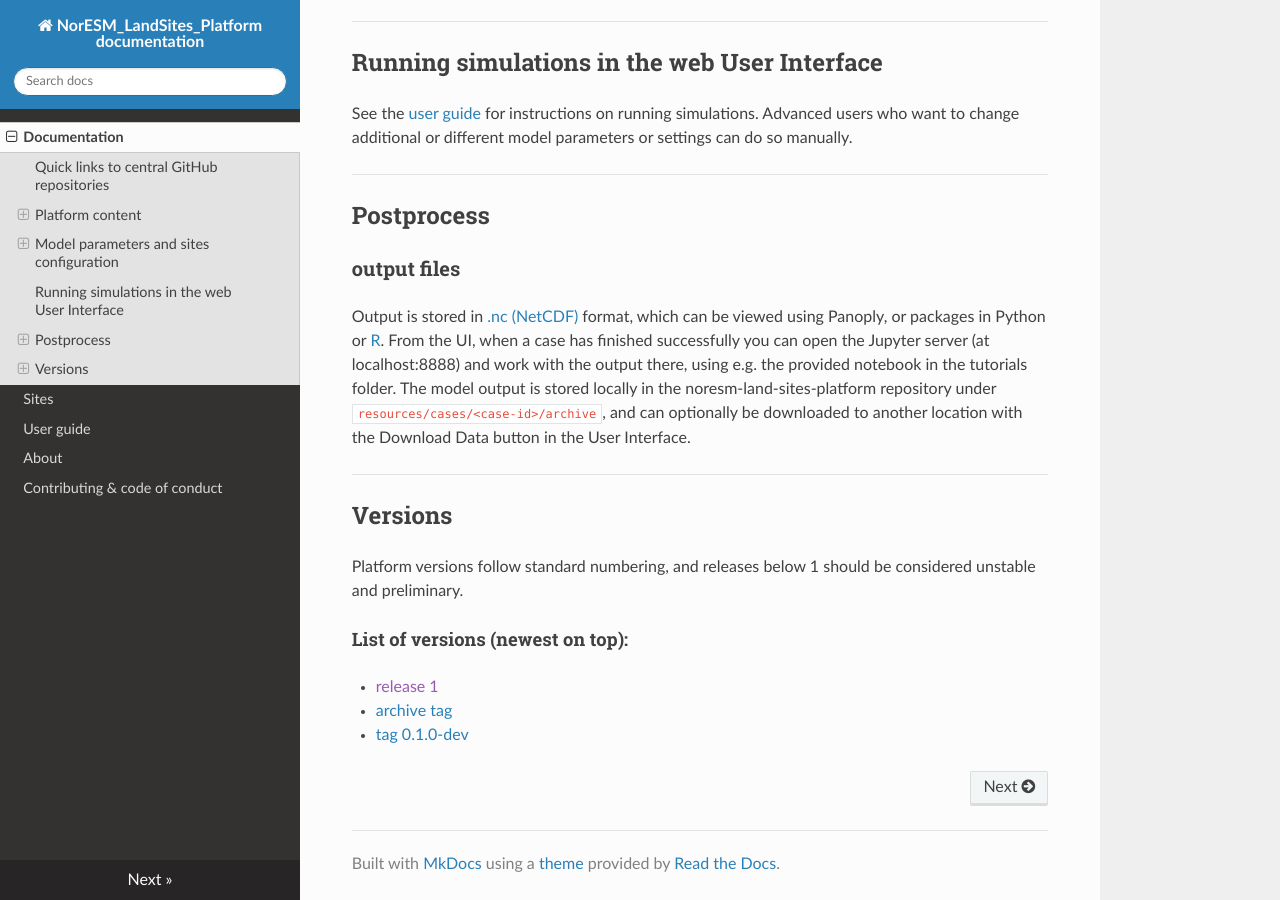
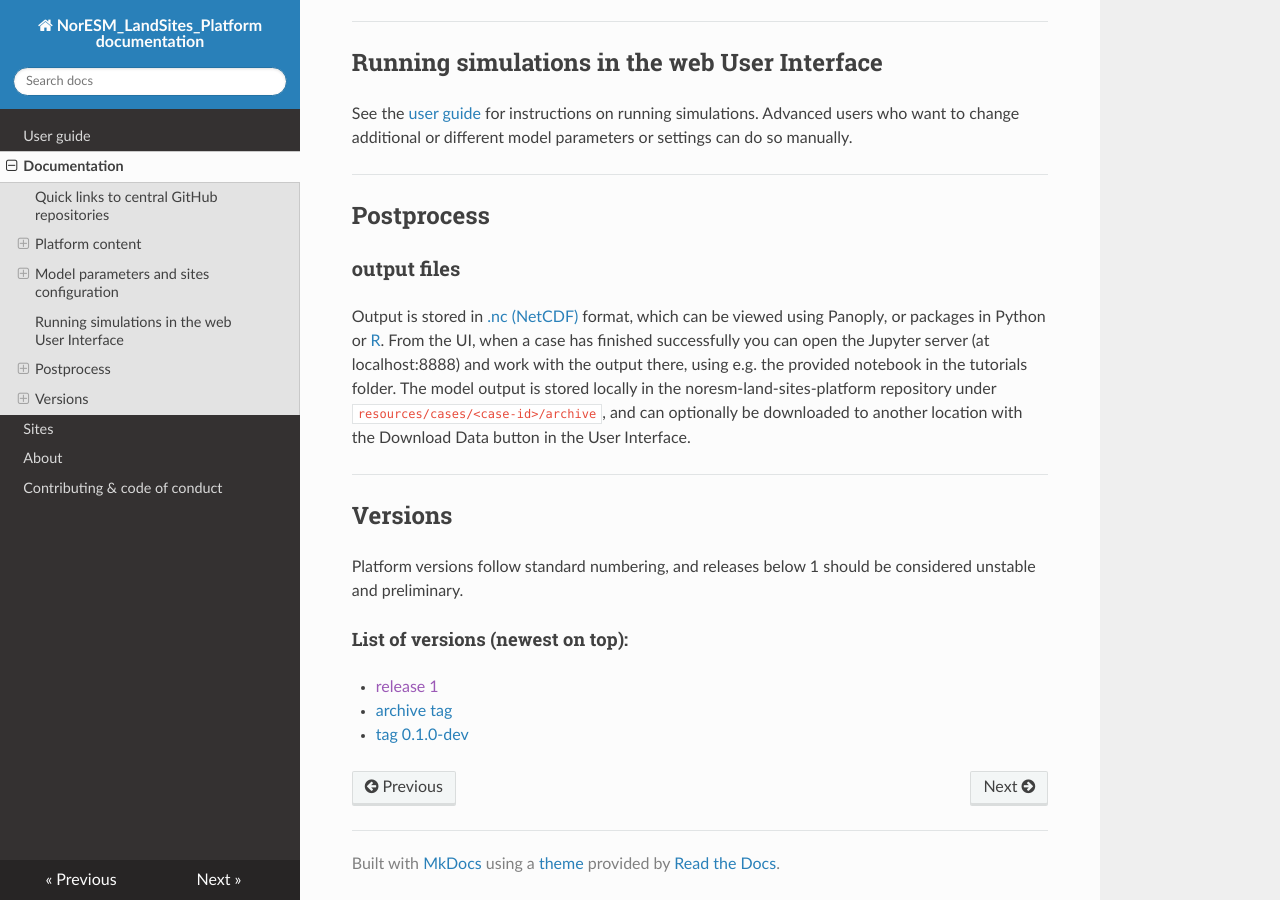
Before and after one commit to NorESMhub/noresm-land-sites-platform, an MkDocs documentation site: the page built from docs/index.md, in a window 1280 px wide and 900 px high, scrolled down 9569 px. Built offline with MkDocs 1.6.1, drawn with Linux system fonts in a browser that asks for light colours; nearby versions of some CDN libraries; some of the changed lines change nothing that is shown.

Commit message:
move page order

```diff
--- a/mkdocs.yml
+++ b/mkdocs.yml
@@ -1,9 +1,9 @@
 site_name: NorESM_LandSites_Platform documentation
 site_url: https://noresmhub.github.io/NorESM_LandSites_Platform/
 nav:
+  - User guide: user_guide.md
   - Documentation: index.md
   - Sites: land-sites.md
-  - User guide: user_guide.md
   - About: about.md
   - Contributing & code of conduct: contributing.md
 extra_css:
```
